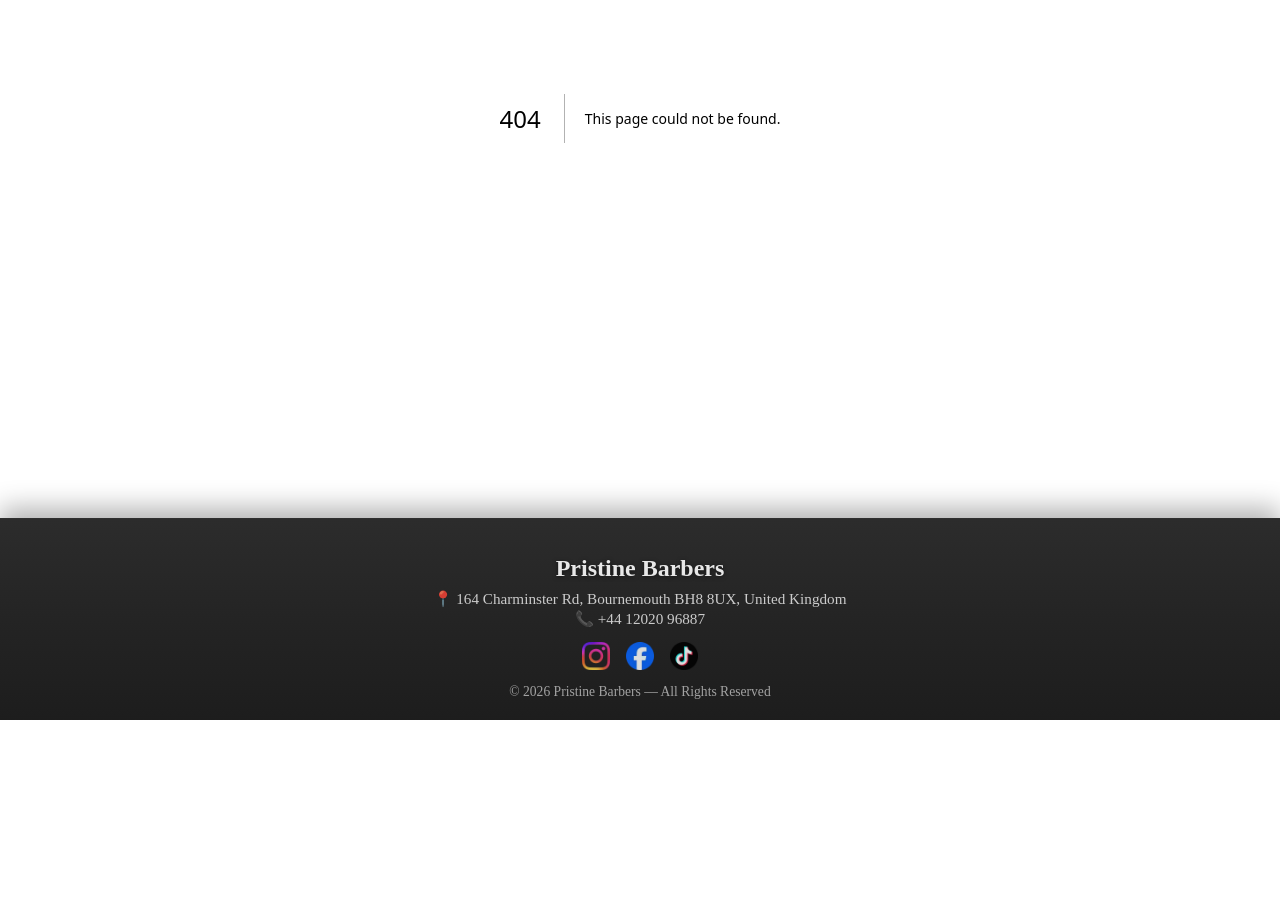
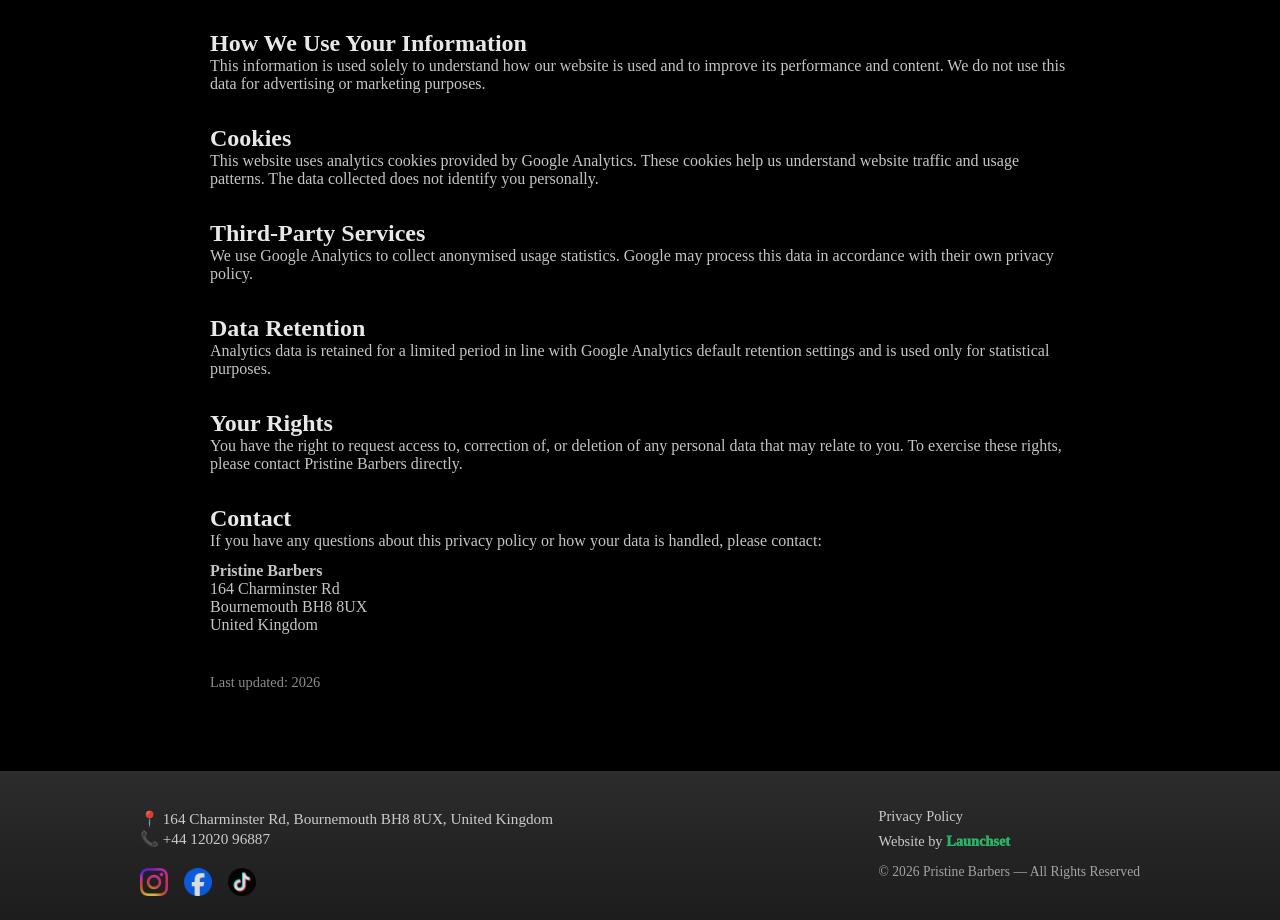
Before and after one commit to jolo2745/pristinebarbers, a Next.js app: page /privacy-policy in a window 1280 px wide. Before the commit this address had no page. Shown: the part 282-1202 px from the top of the page. Before the commit the page ends 1002 px from the top, so only its background shows below. Built offline with nearby package versions, Linux system fonts and the light colour scheme.

Commit message:
updated footer and added privacy policy

```diff
--- /dev/null
+++ b/app/privacy-policy/page.tsx
@@ -0,0 +1,83 @@
+export const metadata = {
+    title: "Privacy Policy",
+};
+
+export default function PrivacyPolicyPage() {
+    return (
+        <main
+            style={{
+                maxWidth: "900px",
+                margin: "0 auto",
+                padding: "80px 20px",
+                color: "#e8e8e8",
+            }}
+        >
+            <h1 style={{ marginBottom: "24px" }}>Privacy Policy</h1>
+
+            <p style={{ opacity: 0.85 }}>
+                Pristine Barbers is committed to protecting your privacy. This
+                policy explains how we collect, use, and protect any information
+                you provide when using this website.
+            </p>
+
+            <h2 style={{ marginTop: "40px" }}>Information We Collect</h2>
+            <p style={{ opacity: 0.85 }}>
+                We collect limited, anonymised information about how visitors
+                use our website. This includes data such as page visits, time
+                spent on pages, and general location (city-level only).
+            </p>
+
+            <h2 style={{ marginTop: "32px" }}>How We Use Your Information</h2>
+            <p style={{ opacity: 0.85 }}>
+                This information is used solely to understand how our website is
+                used and to improve its performance and content. We do not use
+                this data for advertising or marketing purposes.
+            </p>
+
+            <h2 style={{ marginTop: "32px" }}>Cookies</h2>
+            <p style={{ opacity: 0.85 }}>
+                This website uses analytics cookies provided by Google Analytics.
+                These cookies help us understand website traffic and usage
+                patterns. The data collected does not identify you personally.
+            </p>
+
+            <h2 style={{ marginTop: "32px" }}>Third-Party Services</h2>
+            <p style={{ opacity: 0.85 }}>
+                We use Google Analytics to collect anonymised usage statistics.
+                Google may process this data in accordance with their own
+                privacy policy.
+            </p>
+
+            <h2 style={{ marginTop: "32px" }}>Data Retention</h2>
+            <p style={{ opacity: 0.85 }}>
+                Analytics data is retained for a limited period in line with
+                Google Analytics default retention settings and is used only for
+                statistical purposes.
+            </p>
+
+            <h2 style={{ marginTop: "32px" }}>Your Rights</h2>
+            <p style={{ opacity: 0.85 }}>
+                You have the right to request access to, correction of, or
+                deletion of any personal data that may relate to you. To exercise
+                these rights, please contact Pristine Barbers directly.
+            </p>
+
+            <h2 style={{ marginTop: "32px" }}>Contact</h2>
+            <p style={{ opacity: 0.85 }}>
+                If you have any questions about this privacy policy or how your
+                data is handled, please contact:
+            </p>
+
+            <p style={{ marginTop: "12px", opacity: 0.85 }}>
+                <strong>Pristine Barbers</strong><br />
+                164 Charminster Rd<br />
+                Bournemouth BH8 8UX<br />
+                United Kingdom
+            </p>
+
+            <p style={{ marginTop: "40px", fontSize: "0.9rem", opacity: 0.6 }}>
+                Last updated: {new Date().getFullYear()}
+            </p>
+        </main>
+    );
+}
--- a/components/footer.module.css
+++ b/components/footer.module.css
@@ -1,6 +1,5 @@
 .footer {
     padding: 36px 20px 20px;
-    text-align: center;
 
     background: linear-gradient(to bottom,
             #2c2c2c 0%,
@@ -14,14 +13,24 @@
 }
 
 .content {
-    max-width: 800px;
-    margin: 0 auto 14px;
+    max-width: 1000px;
+    margin: 0 auto;
+    display: flex;
+    justify-content: space-between;
+    gap: 40px;
+}
+
+.left,
+.right {
+    display: flex;
+    flex-direction: column;
+    gap: 8px;
 }
 
 .logo {
     font-size: 1.5rem;
     font-weight: 700;
-    margin-bottom: 8px;
+    margin-bottom: 6px;
     text-shadow: 0 1px 4px rgba(0, 0, 0, 0.5);
 }
 
@@ -32,16 +41,9 @@
 }
 
 .socials {
-    margin-top: 14px;
+    margin-top: 10px;
     display: flex;
-    justify-content: center;
     gap: 16px;
-}
-
-.socials a {
-    display: inline-flex;
-    align-items: center;
-    justify-content: center;
 }
 
 .socials img {
@@ -57,8 +59,46 @@
     opacity: 1;
 }
 
+.right a {
+    font-size: 0.9rem;
+    color: #e8e8e8;
+    text-decoration: none;
+    opacity: 0.85;
+}
+
+.right a:hover {
+    text-decoration: underline;
+    opacity: 1;
+}
+
 .copy {
-    margin-top: 14px;
+    margin-top: 6px;
     font-size: 0.85rem;
     opacity: 0.65;
 }
+
+.launchset {
+    font-weight: 1000;
+    color: #2ecc71;
+    /* clean, modern green */
+}
+
+.right a:hover .launchset {
+    text-decoration: underline;
+}
+
+
+/* MOBILE */
+@media (max-width: 768px) {
+    .content {
+        flex-direction: column;
+        align-items: center;
+        text-align: center;
+        gap: 28px;
+    }
+
+    .left,
+    .right {
+        align-items: center;
+    }
+}
--- a/components/footer.tsx
+++ b/components/footer.tsx
@@ -1,10 +1,13 @@
+import Link from "next/link";
 import styles from "./footer.module.css";
 
 export default function Footer() {
     return (
         <footer className={styles.footer}>
             <div className={styles.content}>
-                <h3 className={styles.logo}>Pristine Barbers</h3>
+
+                {/* LEFT */}
+                <div className={styles.left}>
 
                     <div className={styles.info}>
                         <p>📍 164 Charminster Rd, Bournemouth BH8 8UX, United Kingdom</p>
@@ -12,7 +15,10 @@
                     </div>
 
                     <div className={styles.socials}>
-                    <a href="https://www.instagram.com/pristinebarbers_/" aria-label="Instagram">
+                        <a
+                            href="https://www.instagram.com/pristinebarbers_/"
+                            aria-label="Instagram"
+                        >
                             <img src="/Instagram.webp" alt="Instagram" />
                         </a>
                         <a href="#" aria-label="Facebook">
@@ -24,9 +30,25 @@
                     </div>
                 </div>
 
+                {/* RIGHT */}
+                <div className={styles.right}>
+                    <Link href="/privacy-policy">Privacy Policy</Link>
+
+                    <a
+                        href="https://launchset.dev"
+                        target="_blank"
+                        rel="noopener noreferrer"
+                    >
+                        Website by <span className={styles.launchset}>Launchset</span>
+                    </a>
+
+
                     <p className={styles.copy}>
                         © {new Date().getFullYear()} Pristine Barbers — All Rights Reserved
                     </p>
+                </div>
+
+            </div>
         </footer>
     );
 }
```
Lines whose indentation alone changed are shown as unchanged.
